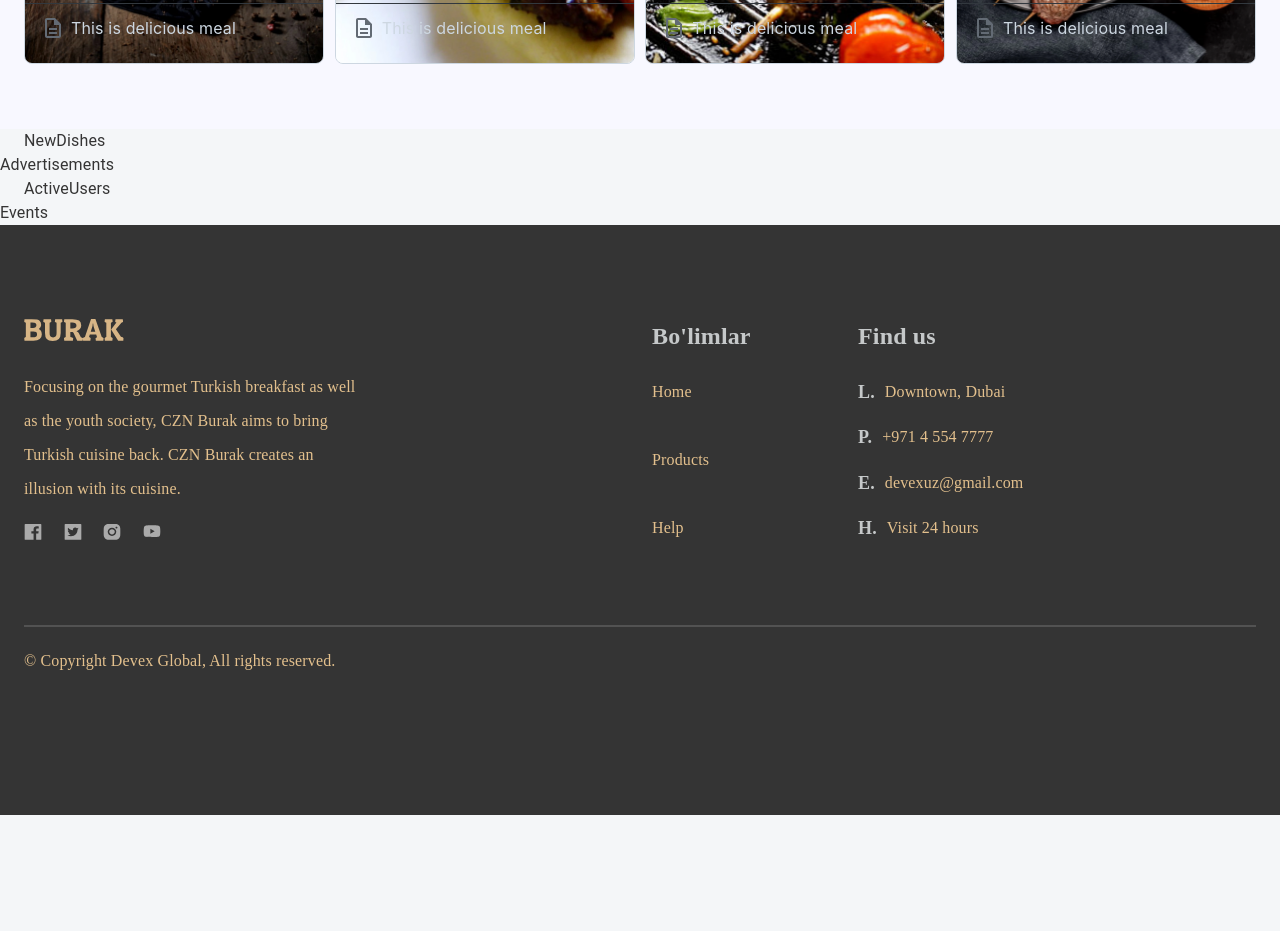
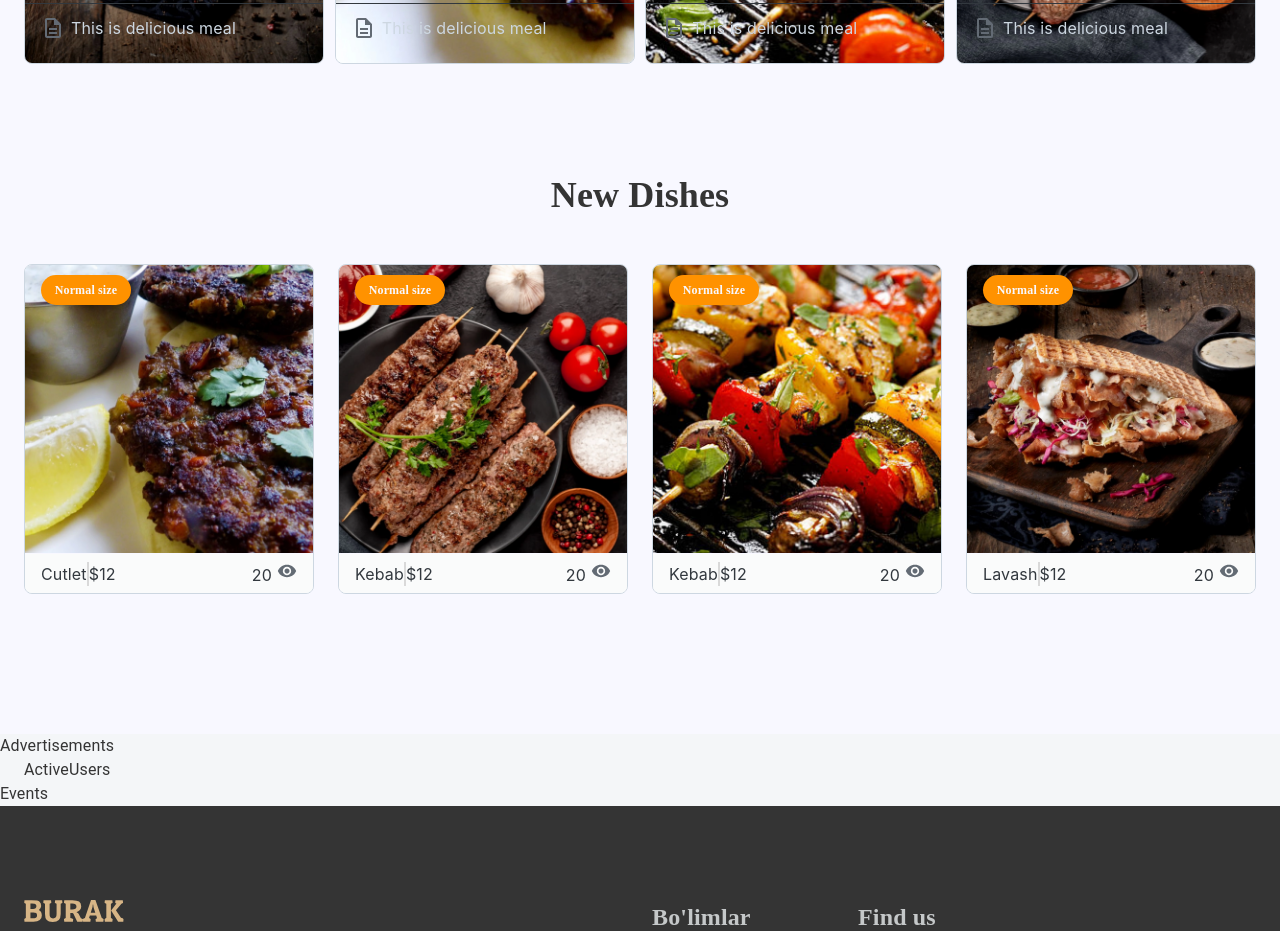
Before and after one commit to balumaqsud/burak-react-frontend, a React (Create React App) app: page / in a window 1280 px wide. Shown: the part 1460-2391 px from the top of the page. Before the commit the page ends 2275 px from the top, so only its background shows below. Built offline with nearby package versions, Linux system fonts and the light colour scheme.

Commit message:
feat: new dishes sectional component created

```diff
--- a/src/app/screens/homePage/NewDIshes.tsx
+++ b/src/app/screens/homePage/NewDIshes.tsx
@@ -1,10 +1,63 @@
-import { Container } from "@mui/material";
 import React from "react";
+import { Box, Container, Stack } from "@mui/material";
+import AspectRatio from "@mui/joy/AspectRatio";
+import Card from "@mui/joy/Card";
+import CardOverflow from "@mui/joy/CardOverflow";
+import Typography from "@mui/joy/Typography";
+import { CssVarsProvider } from "@mui/joy/styles";
+import VisibilityIcon from "@mui/icons-material/Visibility";
+import Divider from "../../components/divider";
+
+const newDishes = [
+  { productName: "Cutlet", imagePath: "/img/cutlet.webp" },
+  { productName: "Kebab", imagePath: "/img/kebab-fresh.webp" },
+  { productName: "Kebab", imagePath: "/img/kebab.webp" },
+  { productName: "Lavash", imagePath: "/img/lavash.webp" },
+];
 
 const NewDishes = () => {
   return (
-    <div>
-      <Container>NewDishes</Container>
+    <div className="new-products-frame">
+      <Container>
+        <Stack className="main">
+          <Box className="dishes_title">New Dishes</Box>
+          <Stack className="cards-frame">
+            <CssVarsProvider>
+              {newDishes.map((ele, index) => {
+                return (
+                  <Card key={index} variant="outlined" className="card">
+                    <CardOverflow>
+                      <div className="product-sale">Normal size</div>
+                      <AspectRatio ratio="1">
+                        <img src={ele.imagePath} alt="" />
+                      </AspectRatio>
+                    </CardOverflow>
+                    <CardOverflow variant="soft" className="product-detail">
+                      <Stack className="info">
+                        <Stack flexDirection="row">
+                          <Typography className="title">
+                            {ele.productName}
+                          </Typography>
+                          <Divider width="2" height="24" bg="#d9d9d9" />
+                          <Typography className="price">$12</Typography>
+                        </Stack>
+                        <Stack>
+                          <Typography className="views">
+                            20
+                            <VisibilityIcon
+                              sx={{ fontSize: 20, marginLeft: "5px" }}
+                            />
+                          </Typography>
+                        </Stack>
+                      </Stack>
+                    </CardOverflow>
+                  </Card>
+                );
+              })}
+            </CssVarsProvider>
+          </Stack>
+        </Stack>
+      </Container>
     </div>
   );
 };
--- a/src/app/screens/homePage/PopularDishes copy.tsx
+++ /dev/null
@@ -1,12 +0,0 @@
-import { Container } from "@mui/material";
-import React from "react";
-
-const NewDishes = () => {
-  return (
-    <div>
-      <Container>NewDishes</Container>
-    </div>
-  );
-};
-
-export default NewDishes;
--- a/src/app/screens/homePage/index.tsx
+++ b/src/app/screens/homePage/index.tsx
@@ -1,7 +1,7 @@
 import React from "react";
 import Statistics from "./statistics";
 import PopularDishes from "./PopularDishes";
-import NewDishes from "./PopularDishes copy";
+import NewDishes from "./NewDIshes";
 import Advertisements from "./Advertisements";
 import ActiveUsers from "./ActiveUsers";
 import Events from "./Events";
--- a/src/css/home.css
+++ b/src/css/home.css
@@ -96,3 +96,79 @@
     ),
     linear-gradient(to top, rgba(0, 0, 0, 0.8), rgba(0, 0));
 }
+
+/*** NEW PRODUCTS ***/
+
+.homepage .new-products-frame {
+  width: 100%;
+  height: 605px;
+  background: #f8f8ff;
+  display: flex;
+}
+
+.homepage .main {
+  margin-top: 45px;
+  display: flex;
+  flex-direction: column;
+  align-items: center;
+}
+
+.homepage .new-products-frame .dishes_title {
+  font-family: "Dancing Script";
+  font-style: normal;
+  font-weight: 700;
+  font-size: 36px;
+  line-height: 43px;
+}
+
+.homepage .new-products-frame .main .cards-frame {
+  width: 100%;
+  margin: 47px 2px 2px 2px;
+  flex-direction: row;
+  justify-content: space-between;
+}
+
+.homepage .new-products-frame .main .card {
+  width: 290px;
+  height: 330px;
+  cursor: pointer;
+}
+
+.homepage .new-products-frame .product-sale {
+  position: absolute;
+  margin-top: 10px;
+  z-index: 100;
+  width: 90px;
+  height: 30px;
+  display: flex;
+  align-items: center;
+  justify-content: center;
+  background: #ff9200;
+  box-shadow: 4px 6px 20px rgba(0, 0, 0, 0.1);
+  border-radius: 25px;
+  font-family: "Poppins";
+  font-style: normal;
+  font-weight: 600;
+  font-size: 12px;
+  line-height: 21px;
+  color: #f8f8ff;
+}
+
+.homepage .new-products-frame .product-detail {
+  width: auto;
+  height: 49%;
+  display: flex;
+  justify-content: center;
+  margin-top: -12px;
+  border-top: 1px solid;
+  border-color: #f8f8ff;
+  background-color: #fafbfb;
+}
+
+.homepage .new-products-frame .product-detail .info {
+  width: 100%;
+  display: flex;
+  flex-direction: row;
+  justify-content: space-between;
+  align-items: center;
+}
```
